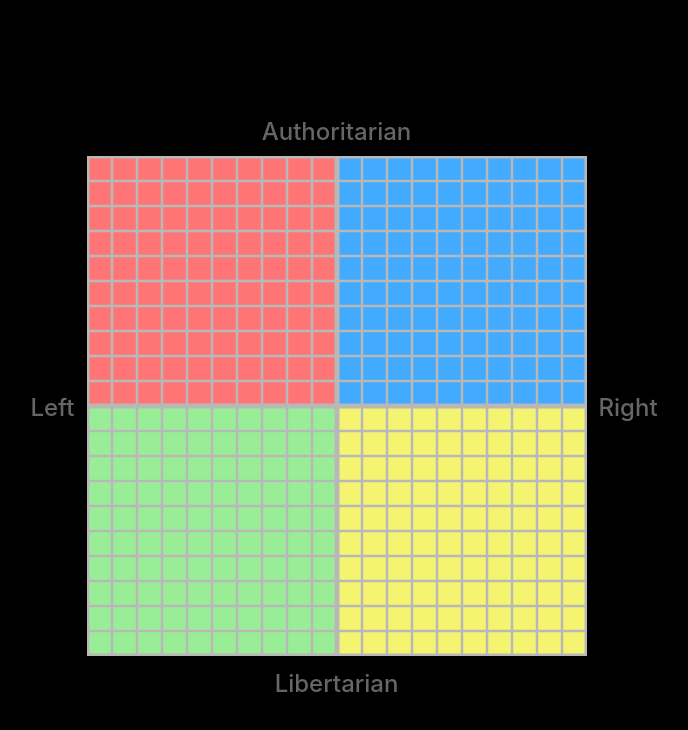
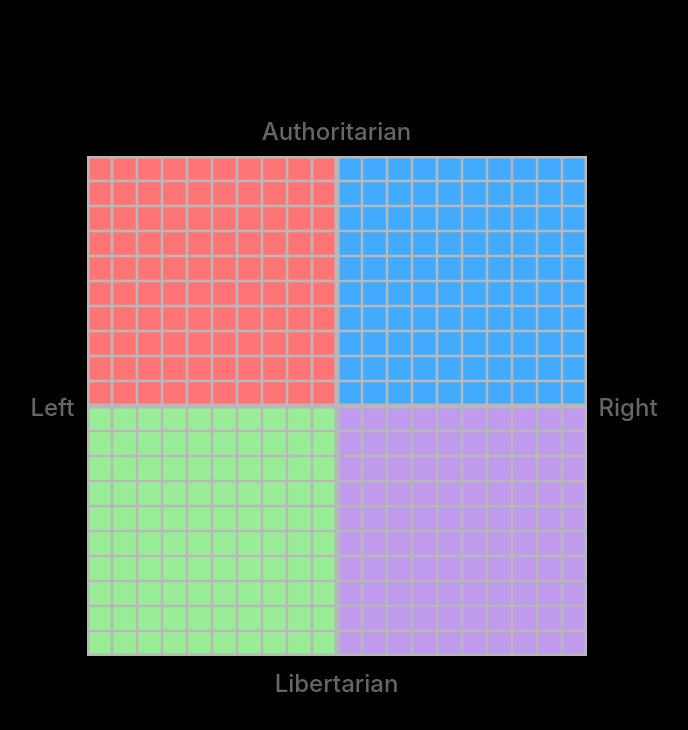
Before and after one commit to wistoff/embedded-politics, a website: page simulation/public/index.html in a window 1280 px wide. Shown: the whole page, without its empty margins (304-992 px from the left). Drawn offline with Linux system fonts and the light colour scheme.

Commit message:
fill: rgb(192, 154, 236)

```diff
--- a/simulation/public/index.html
+++ b/simulation/public/index.html
@@ -26,7 +26,7 @@
             height="50"
             x="50"
             y="50"
-            style="fill: rgb(245, 244, 113)"
+            style="fill: rgb(245, 244, 113); fill: rgb(192, 154, 236)"
           />
           <defs>
             <pattern
```
